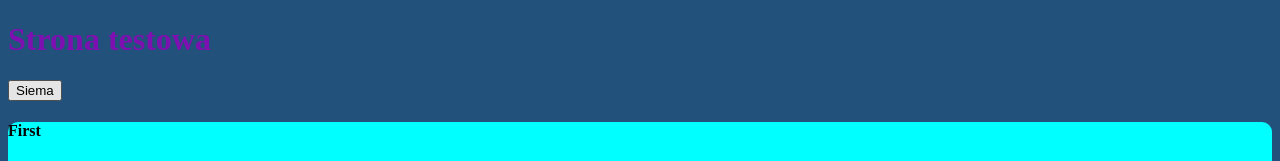
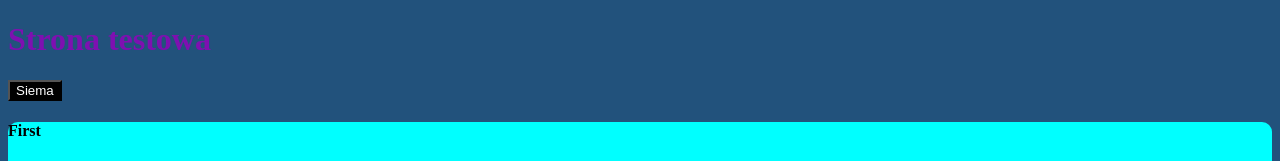
Before and after one commit to tomasza21/strona, a plain HTML site: page index.html in a window 1280 px wide. In both pictures the pointer is over the button "Siema". Shown: the top 161 px of the page. Drawn offline with Linux system fonts and the light colour scheme.

Commit message:
added to style.css button background-color/color

```diff
--- a/style/style.css
+++ b/style/style.css
@@ -14,3 +14,12 @@ p{
 #tytul{
     color: #7e10b1;
 }
+
+button{
+    background-color: #dacbcb;
+}
+
+button:hover{
+    background-color: black;
+    color: white;
+}
```
